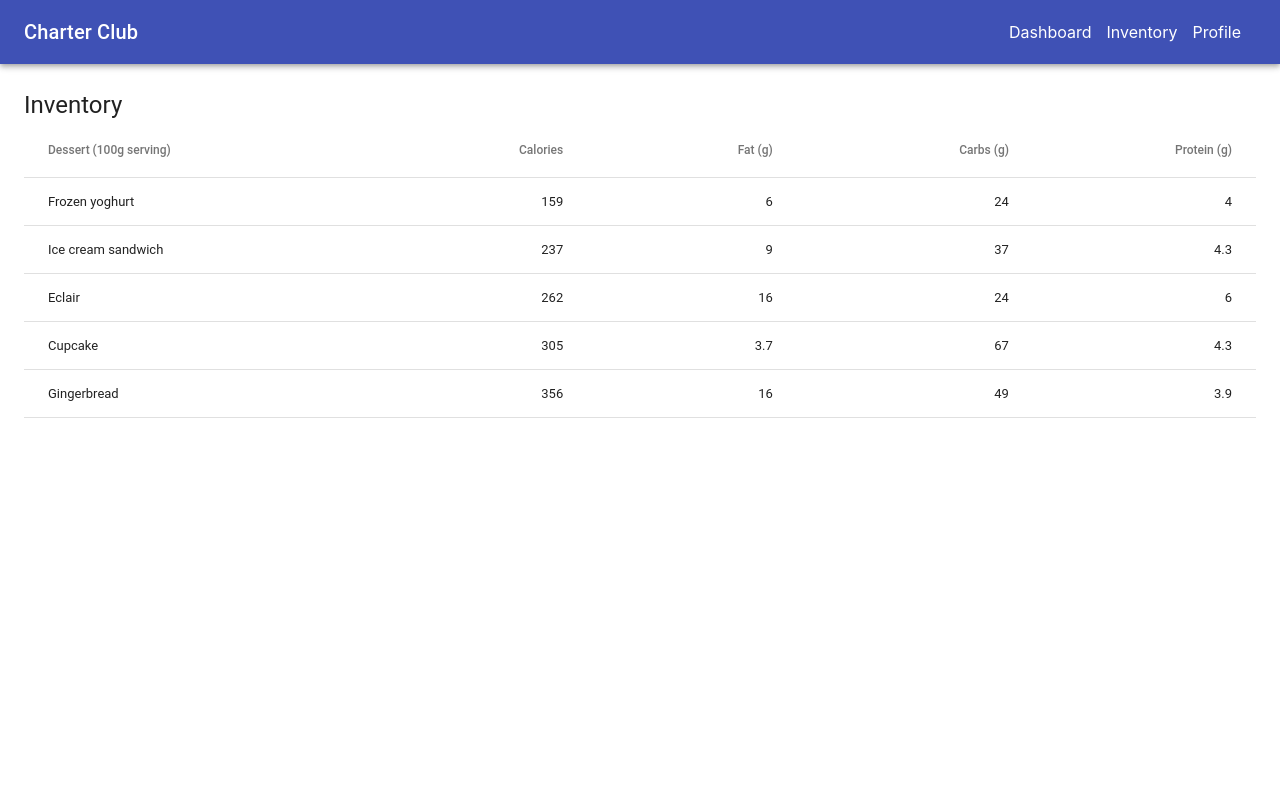
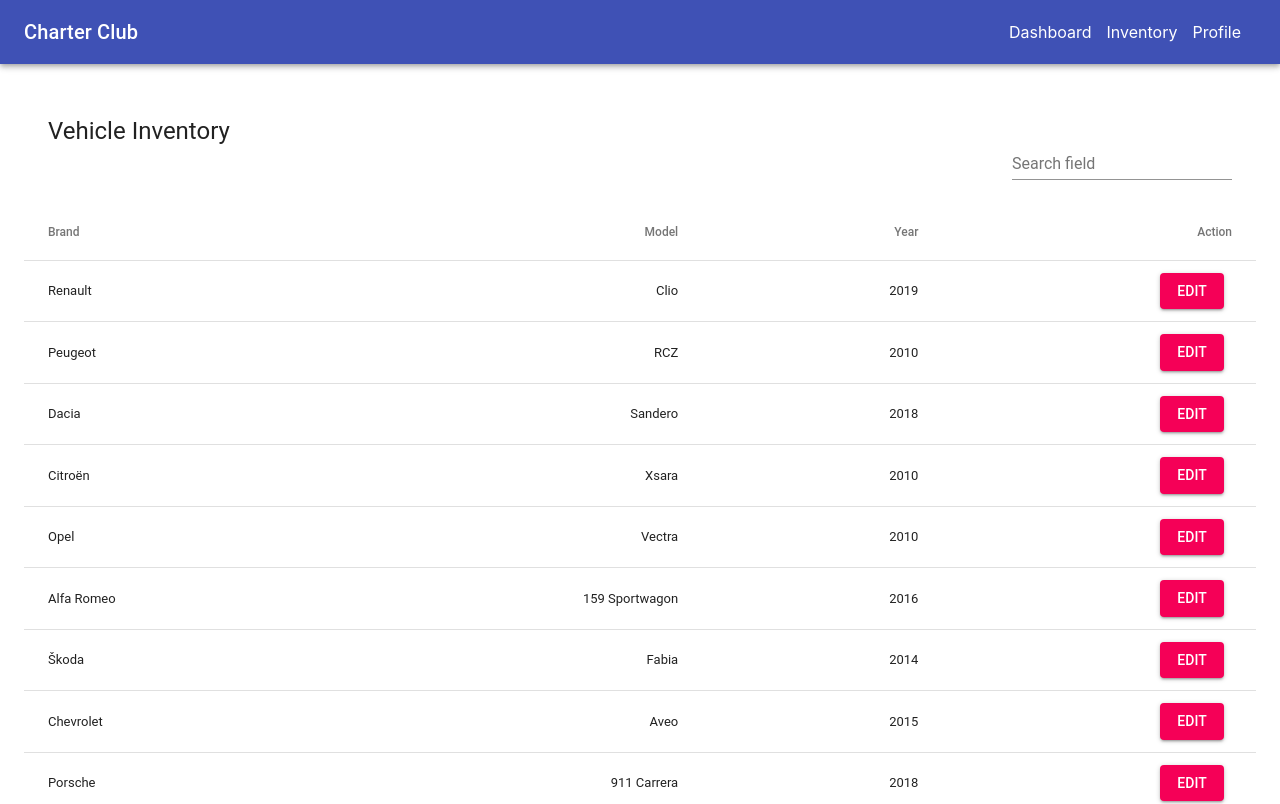
Before and after one commit to gunama12/charter-club, a React (Create React App) app: page /inventory in a window 1280 px wide. Shown: the top 804 px of the page. Built offline with nearby package versions, Linux system fonts and the light colour scheme.

Commit message:
Inventory List Done

```diff
--- a/src/App.js
+++ b/src/App.js
@@ -12,12 +12,14 @@
 import { Link as RouterLink } from 'react-router-dom'
 import Link from '@material-ui/core/Link';
 import order from './data/order.json';
+import vehicle from './data/vehicle.json';
 
 class App extends Component {
 	constructor(props){
 		super(props);
 		this.state = {
-			orders: order.data
+			orders: order.data,
+			vehicles: vehicle.data
 		};
 	}
 	handleAction = (status, id) => {
@@ -53,7 +55,7 @@
 			  			<Route
 			  				path="/inventory"
 			  				exact
-			  				component={() => <Inventory/>}
+			  				component={() => <Inventory vehicles={this.state.vehicles}/>}
 			  			/>
 			  			<Route
 			  				path="/profile"
--- a/src/components/Inventory.js
+++ b/src/components/Inventory.js
@@ -9,49 +9,68 @@
 import TableCell from '@material-ui/core/TableCell';
 import TableHead from '@material-ui/core/TableHead';
 import TableRow from '@material-ui/core/TableRow';
-
-let id = 0;
-function createData(name, calories, fat, carbs, protein) {
-  id += 1;
-  return { id, name, calories, fat, carbs, protein };
-}
-
-const rows = [
-  createData('Frozen yoghurt', 159, 6.0, 24, 4.0),
-  createData('Ice cream sandwich', 237, 9.0, 37, 4.3),
-  createData('Eclair', 262, 16.0, 24, 6.0),
-  createData('Cupcake', 305, 3.7, 67, 4.3),
-  createData('Gingerbread', 356, 16.0, 49, 3.9),
-];
+import TextField from '@material-ui/core/TextField';
+import Button from '@material-ui/core/Button';
 
 class Inventory extends Component {
+	constructor(props){
+		super(props);
+		this.state = {
+			keyword: ""
+		};
+	}
+	handleKeywordChange = keyword => event => {
+	    this.setState({ [keyword]: event.target.value });
+	};
 	render() {
 	  	const { classes } = this.props;
+	  	let { vehicles } = this.props;
+	  	let dataToShow = [];
+	  	if(this.state.keyword !== ""){
+	  		dataToShow = vehicles.filter( (vehicle) => {
+		        return (vehicle.brand.toUpperCase().indexOf(this.state.keyword.toUpperCase()) !== -1) ||
+		        	   (vehicle.model.toUpperCase().indexOf(this.state.keyword.toUpperCase()) !== -1);
+		    });
+	  	}else{
+	  		dataToShow = vehicles;
+	  	}
 	  	return (
 	  		<Grid item xs={12} container justify="center" direction="column" className={classes.paper}>
+		        <Grid item container justify="space-between" direction="row" className={classes.paper}>
 			        <Typography variant="h5" component="h3">
-	          	Inventory
+			          	Vehicle Inventory
 			       	</Typography>
+			       	<TextField
+				       	id="standard-search"
+				       	label="Search field"
+			          	type="search"
+			          	margin="normal"
+			          	value={this.state.keyword}
+	        			onChange={this.handleKeywordChange('keyword')}
+				    />
+				</Grid>
 		        <Table className={classes.table}>
 		        	<TableHead>
 		          		<TableRow>
-	            		<TableCell>Dessert (100g serving)</TableCell>
-	            		<TableCell align="right">Calories</TableCell>
-	            		<TableCell align="right">Fat (g)</TableCell>
-	            		<TableCell align="right">Carbs (g)</TableCell>
-	            		<TableCell align="right">Protein (g)</TableCell>
+		            		<TableCell>Brand</TableCell>
+		            		<TableCell align="right">Model</TableCell>
+		            		<TableCell align="right">Year</TableCell>
+		            		<TableCell align="right">Action</TableCell>
 		          		</TableRow>
 		        	</TableHead>
 		        	<TableBody>
-				{rows.map(row => (
+					{dataToShow.map(row => (
 						<TableRow key={row.id}>
 						    <TableCell component="th" scope="row">
-					        {row.name}
+						        {row.brand}
 						    </TableCell>
-			        	<TableCell align="right">{row.calories}</TableCell>
-		              	<TableCell align="right">{row.fat}</TableCell>
-					    <TableCell align="right">{row.carbs}</TableCell>
-				    	<TableCell align="right">{row.protein}</TableCell>
+				        	<TableCell align="right">{row.model}</TableCell>
+			              	<TableCell align="right">{row.year}</TableCell>
+						    <TableCell align="right">
+						    	<Button variant="contained" color="secondary" className={classes.button}>
+								        Edit
+								</Button>
+						    </TableCell>
 						</TableRow>
 					))}
 					</TableBody>
--- /dev/null
+++ b/src/data/vehicle.json
@@ -0,0 +1,20 @@
+{
+  	"data": [
+        { "id": 1, "brand": "Renault", "model":  "Clio" , "year": "2019"},
+        { "id": 2, "brand": "Peugeot", "model": "RCZ" , "year": "2010"},
+        { "id": 3, "brand": "Dacia", "model": "Sandero" , "year": "2018"},
+        { "id": 4, "brand": "Citroën", "model": "Xsara", "year": "2010"},
+        { "id": 5, "brand": "Opel", "model":"Vectra", "year": "2010"},
+        { "id": 6, "brand": "Alfa Romeo", "model": "159 Sportwagon", "year": "2016"},
+        { "id": 7, "brand": "Škoda", "model": "Fabia", "year": "2014"},
+        { "id": 8, "brand": "Chevrolet", "model":  "Aveo", "year": "2015"},
+        { "id": 9, "brand": "Porsche", "model": "911 Carrera", "year": "2018"},
+        { "id": 10, "brand": "Honda", "model": "Accord", "year": "2018"},
+        { "id": 11, "brand": "Subaru", "model": "Forester", "year": "2017"},
+        { "id": 12, "brand": "Mazda", "model": "323 Coupé", "year": "2016"},
+        { "id": 13, "brand": "Mitsubishi", "model": "3000 GT", "year": "2016"},
+        { "id": 14, "brand": "Lexus", "model": "RX 300", "year": "2019"},
+        { "id": 15, "brand": "Toyota", "model": "Camry", "year": "2014"},
+        { "id": 16, "brand": "Seat", "model": "Ibiza", "year": "2019"}
+    ]
+}
```
Lines whose indentation alone changed are shown as unchanged.
